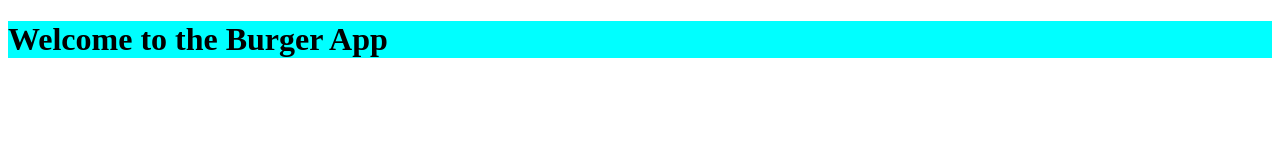
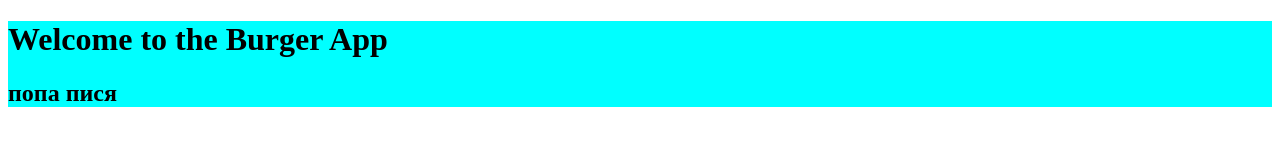
Before and after one commit to Marik939/Burger-Restaurant, a plain HTML site: page index.html in a window 1280 px wide. Drawn offline with Linux system fonts and the light colour scheme.

Commit message:
Update index.html

```diff
--- a/index.html
+++ b/index.html
@@ -5,6 +5,7 @@
 </head>
 <body> <div class="background">
         <h1>Welcome to the Burger App</h1>
+ <h2> попа пися </h2>
     </body>
 </div>
 
```
